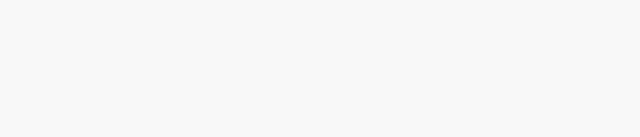
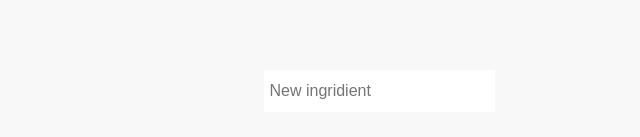
Before and after one commit to andrisgombos/recipebook, a React (Create React App) app: page / in a window 1280 px wide. Shown: the part 429-566 px from the top of the page, without its empty margins (267-907 px from the left). Built offline with nearby package versions, Linux system fonts and the light colour scheme.

Commit message:
adding recipe functionality

```diff
--- a/src/comp/addrecipe/add.js
+++ b/src/comp/addrecipe/add.js
@@ -1,14 +1,53 @@
-import React from 'react';
-import { AddContainer, AddInput, RecipeWrapper } from './style';
+import React, {useState} from 'react';
+import { AddContainer, AddInput, AddPreparation, BottomWrapper, RecipeWrapper, TopWrapper } from './style';
+import RecipeIngridients from './ingridient'
+
 
 const AddRecipe = () => {
+
+
+    const [ingridients, setIngridients] = useState([]);
+    const [value, setValue] = useState('');
+
+    const addIngridient = (newI) => {
+        const newIngridients = [...ingridients, {newI}];
+        setIngridients(newIngridients)
+    }
+
+    const handleSubmit = (e) => {
+        e.preventDefault();
+        if (!value) return;
+        addIngridient(value)
+        setValue('');
+    }
 
     return (
         <RecipeWrapper>
             <AddContainer>
-                <AddInput></AddInput>
-                <AddInput></AddInput>
-                <AddInput></AddInput>
+                <TopWrapper>
+                    <AddInput/>
+                </TopWrapper>
+                <BottomWrapper>
+                    <form onSubmit={handleSubmit}>
+                        <div>
+                            {ingridients.map((ingridient, index) => {
+                                return <div
+                                            key={index}
+                                            ingridient={ingridient}
+                                            >
+                                            {ingridients}
+                                        </div>
+
+                                })
+                            }
+                        </div>
+                        <AddPreparation
+                            placeholder='New ingridient'
+                            value={value}
+                            onChange={e => setValue(e.target.value)}
+                            />
+                    </form>
+                </BottomWrapper>
             </AddContainer>
         </RecipeWrapper>
     )
--- /dev/null
+++ b/src/comp/addrecipe/ingridient.js
@@ -0,0 +1,13 @@
+import React from 'react';
+
+const RecipeIngridients = (ingridient) => {
+
+    return (
+        <div>
+            <div>{ingridient}</div>
+            <button>X</button>
+        </div>
+    )
+}
+
+export default RecipeIngridients;
--- a/src/comp/addrecipe/style.js
+++ b/src/comp/addrecipe/style.js
@@ -18,10 +18,35 @@ export const AddContainer = styled.div`
     justify-content: space-around;
     `
 export const AddInput = styled.input`
-    width: 10%;
-    height: 3rem;
+    width: 25%;
+    height: 2rem;
     background-color: rgb(255, 255, 255);
     border: none;
     border: 0.3rem solid transparent;
     font-size: 1rem;
     `
+
+export const TopWrapper = styled.div`
+    height: 30vh;
+    width: 100%;
+    display: flex;
+    align-items: center;
+    justify-content: center;
+    `
+export const BottomWrapper = styled.div`
+    height: 50vh;
+    width: 100%;
+    display: flex;
+    flex-direction: row;
+    align-items: center;
+    justify-content: center;
+    `
+
+export const AddPreparation = styled.input`
+    width: 100%;
+    height: 2rem;
+    background-color: rgb(255, 255, 255);
+    border: none;
+    border: 0.3rem solid transparent;
+    font-size: 1rem;
+    `
```
Also changed, not shown: src/comp/home/style.js (line endings or trailing spaces).
